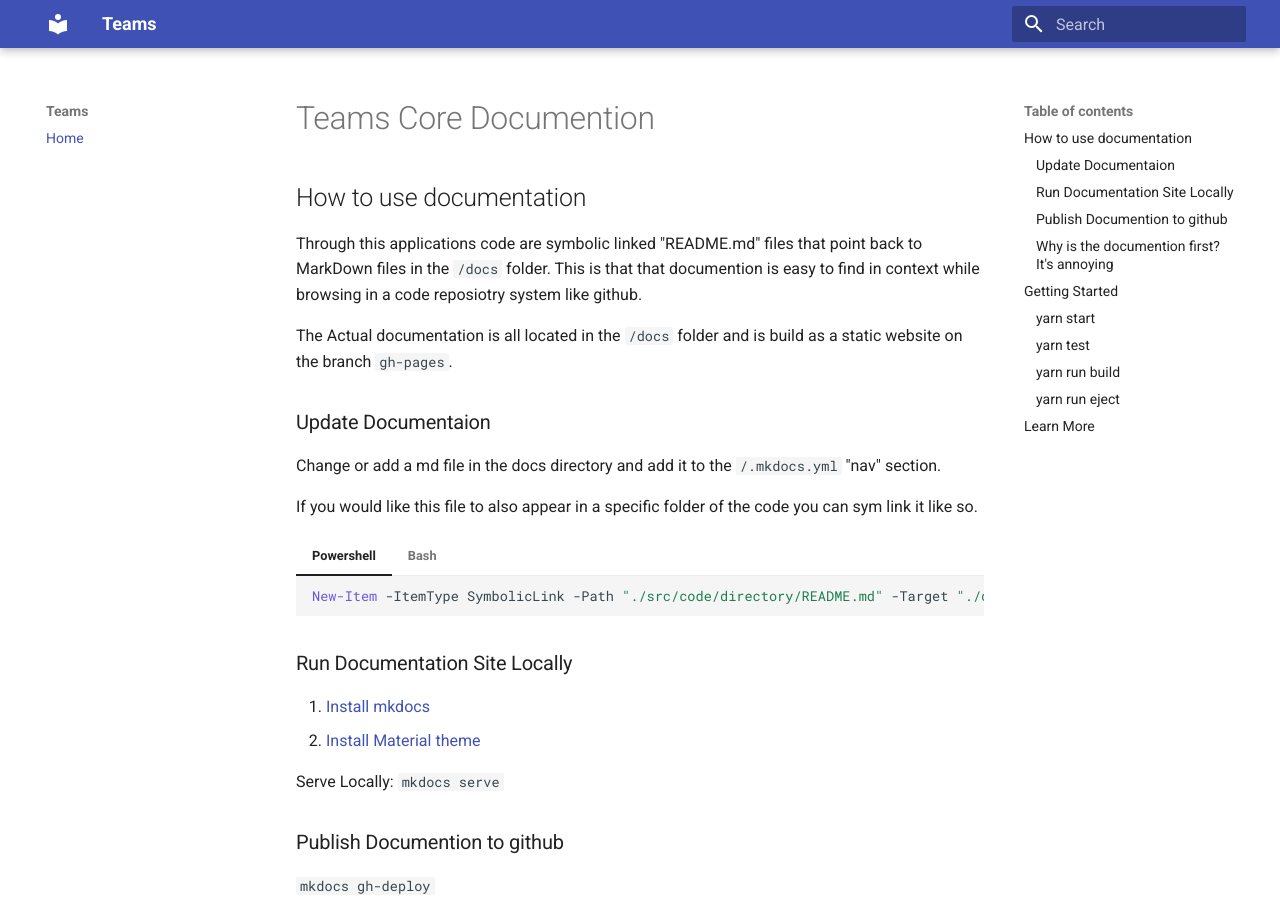
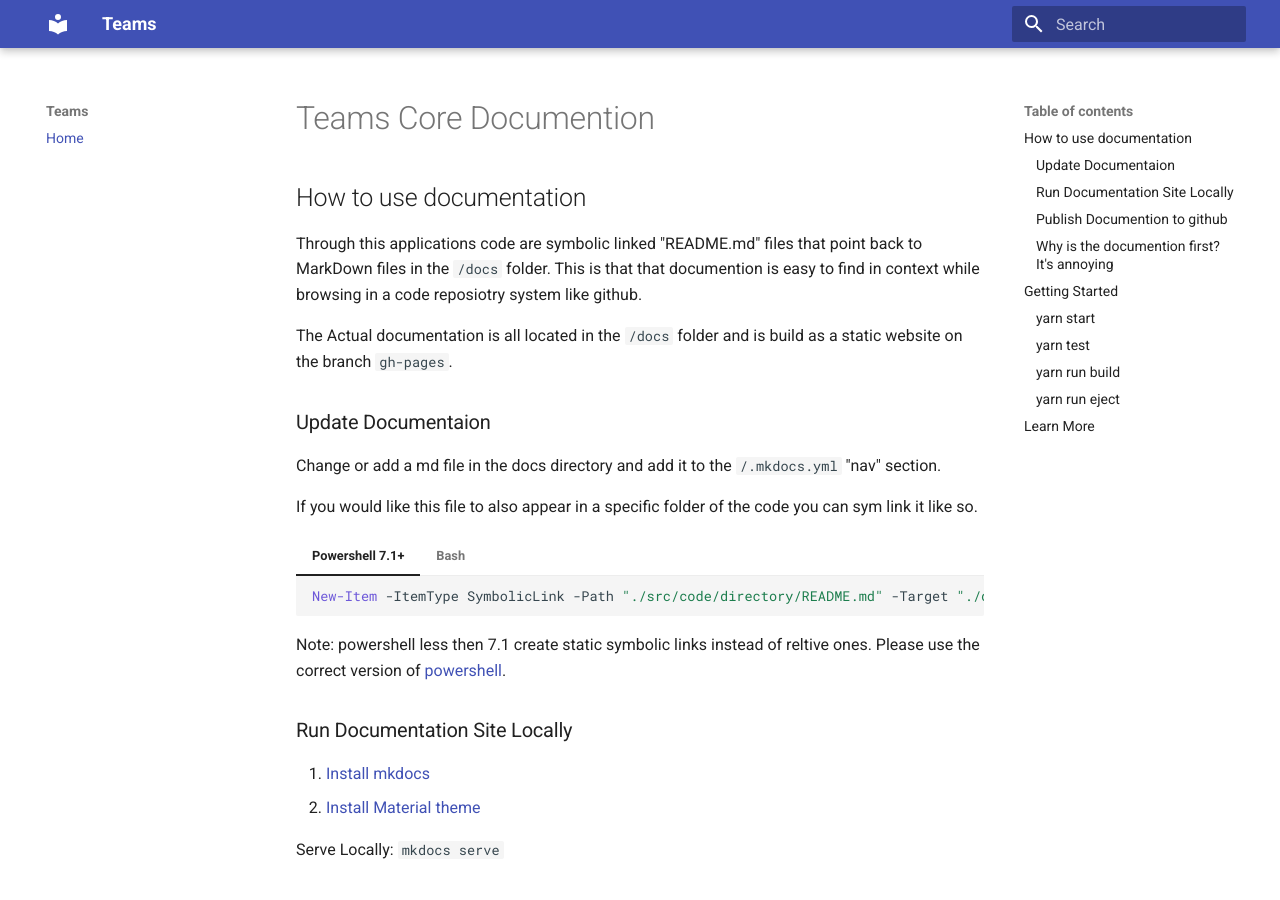
Before and after one commit to harmonwood/teams, an MkDocs documentation site: the page built from docs/index.md, in a window 1280 px wide and 900 px high. Built offline with MkDocs 1.6.1 and Material for MkDocs 9.7.7, drawn with Linux system fonts in a browser that asks for light colours.

Commit message:
updated the powershell documentation

````diff
--- a/docs/index.md
+++ b/docs/index.md
@@ -11,7 +11,7 @@ Change or add a md file in the docs directory and add it to the `/.mkdocs.yml` "
 
 If you would like this file to also appear in a specific folder of the code you can sym link it like so.
 
-=== "Powershell"
+=== "Powershell 7.1+"
     ``` powershell
     New-Item -ItemType SymbolicLink -Path "./src/code/directory/README.md" -Target "./docs/myInfoName.md"
     ```
@@ -21,6 +21,7 @@ If you would like this file to also appear in a specific folder of the code you
     ln -s ./docs/myInfoName.md ./docs/myInfoName.md
     ```
 
+Note: powershell less then 7.1 create static symbolic links instead of reltive ones. Please use the correct version of [powershell](https://learn.microsoft.com/en-us/powershell/scripting/install/installing-powershell-on-windows).
 ### Run Documentation Site Locally
 
 1. [Install mkdocs](https://www.mkdocs.org/user-guide/installation/)
````
